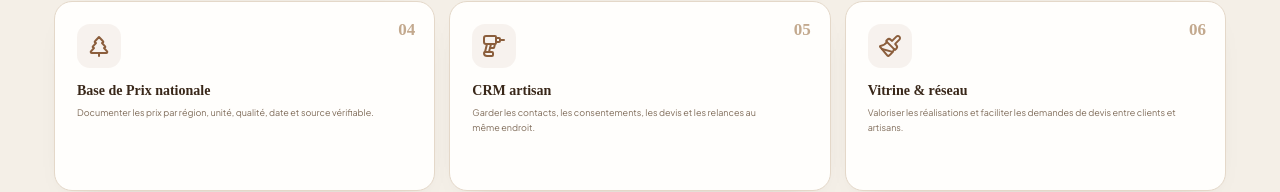
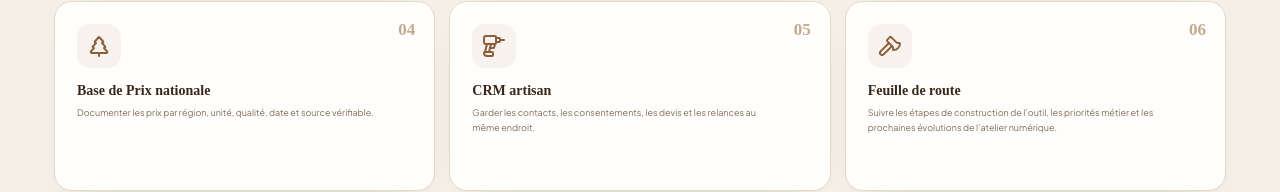
Before and after one commit to aydiarra-star/SenMenuisier, a Next.js app: page /vitrine in a window 1280 px wide. Shown: the part 962-1154 px from the top of the page. Built offline with nearby package versions, Linux system fonts and the light colour scheme; a web font is replaced by a local one.

Commit message:
Keep the public six-space presentation aligned with the approved product plan

```diff
--- a/src/app/vitrine/page.tsx
+++ b/src/app/vitrine/page.tsx
@@ -9,7 +9,7 @@ const spaces = [
   { title: "Score Santé atelier", text: "Comprendre les délais, les coûts, les paiements et les stocks à partir de données fiables.", icon: Ruler },
   { title: "Base de Prix nationale", text: "Documenter les prix par région, unité, qualité, date et source vérifiable.", icon: TreePine },
   { title: "CRM artisan", text: "Garder les contacts, les consentements, les devis et les relances au même endroit.", icon: Drill },
-  { title: "Vitrine & réseau", text: "Valoriser les réalisations et faciliter les demandes de devis entre clients et artisans.", icon: Paintbrush },
+  { title: "Feuille de route", text: "Suivre les étapes de construction de l’outil, les priorités métier et les prochaines évolutions de l’atelier numérique.", icon: Axe },
 ];
 
 export default function VitrinePage() {
```
